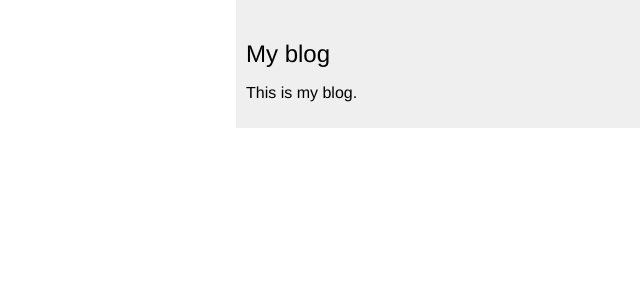
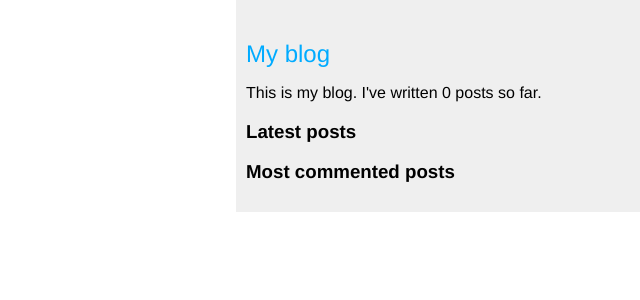
Before and after one commit to danydurand/not-a-simple-blog, a Django app: template blog/templates/blog/base.html in a window 1280 px wide. Shown: the top 300 px of the page, without its empty margins (640-1280 px from the left). Run offline with Django 3.2, Linux system fonts and the light colour scheme; the template is opened without the code that fills it, so the values that code supplies are empty.

Commit message:
Total quantity, the latest and the more commented Posts
- The blog’s sidebar now shows the total quantity of “published” Posts
- The sidebar also shows the latest posts and the most commented ones
- Simple and inclusion tags were used to add those functionalities

```diff
--- a/blog/templates/blog/base.html
+++ b/blog/templates/blog/base.html
@@ -1,3 +1,4 @@
+{% load blog_tags %}
 {% load static %}
 <!DOCTYPE html>
 <html>
@@ -13,9 +14,25 @@
         {% endblock %}
     </div>
     <div id="sidebar">
-        <h2>My blog</h2>
-        <p>This is my blog.</p>
+        <h2>
+            <a href="/">My blog</a>
+        </h2>
+        <p>This is my blog. I've written {% total_posts %} posts so far.</p>
+
+        <h3>Latest posts</h3>
+        {% show_latest_posts 3 %}
+
+        <h3>Most commented posts</h3>
+        {% get_most_commented_posts as most_commented_posts %}
+        <ul>
+            {% for post in most_commented_posts %}
+            <li>
+                <a href="{{ post.get_absolute_url }}">{{ post.title }}</a>
+            </li>
+            {% endfor %}
+        </ul>
     </div>
+
 </body>
 
 </html>
--- /dev/null
+++ b/blog/templates/blog/post/latest_posts.html
@@ -0,0 +1,7 @@
+<ul>
+    {% for post in latest_posts %}
+        <li>
+            <a href="{{ post.get_absolute_url }}"> {{post.title}} </a>
+        </li>
+    {% endfor %}
+</ul>
--- /dev/null
+++ b/blog/templatetags/blog_tags.py
@@ -0,0 +1,24 @@
+from atexit import register
+from django import template
+from django.db.models import Count
+from ..models import Post
+
+register = template.Library()
+
+
+@register.simple_tag
+def get_most_commented_posts(count=5):
+    return Post.published.annotate(
+            total_comments=Count('comments')
+        ).order_by('-total_comments')[:count]
+
+
+@register.inclusion_tag('blog/post/latest_posts.html')
+def show_latest_posts(count=5):
+    latest_posts = Post.published.order_by('-publish')[:count]
+    return {'latest_posts': latest_posts}
+
+
+@register.simple_tag
+def total_posts():
+    return Post.published.count()
--- a/mysite/urls.py
+++ b/mysite/urls.py
@@ -3,5 +3,5 @@ from django.urls import path, include
 
 urlpatterns = [
     path('admin/', admin.site.urls),
-    path('blog/', include('blog.urls', namespace='blog')),
+    path('', include('blog.urls', namespace='blog')),
 ]
```
Also changed, not shown: README.md, blog/templatetags/__init__.py (added).
